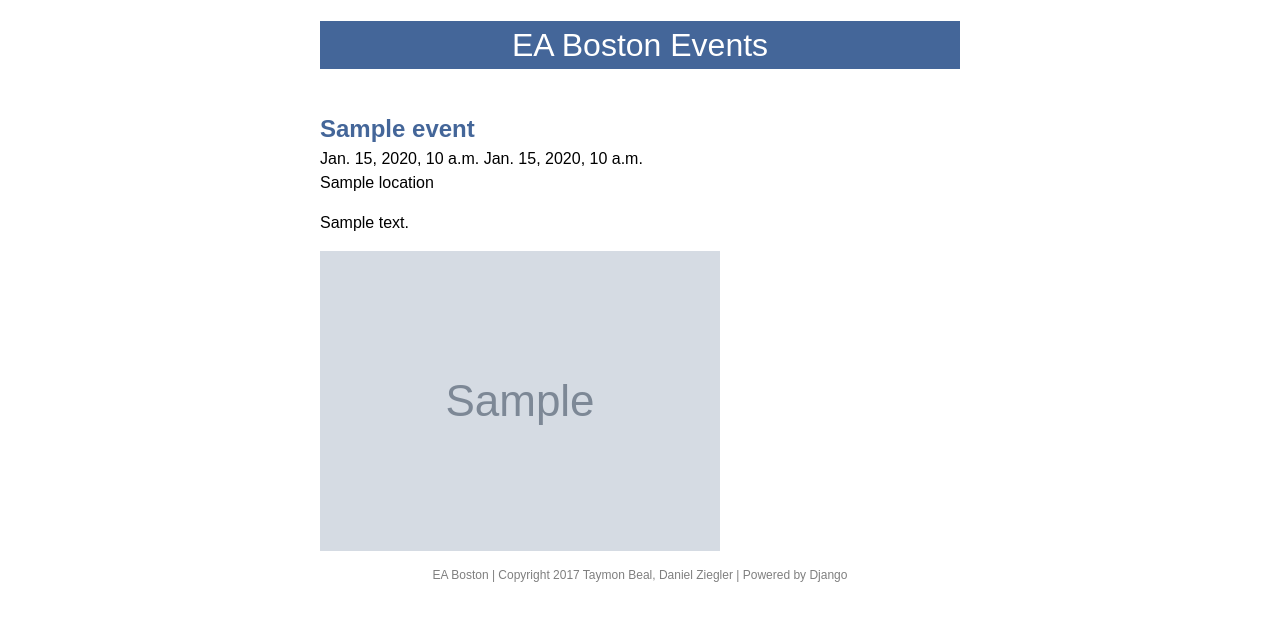
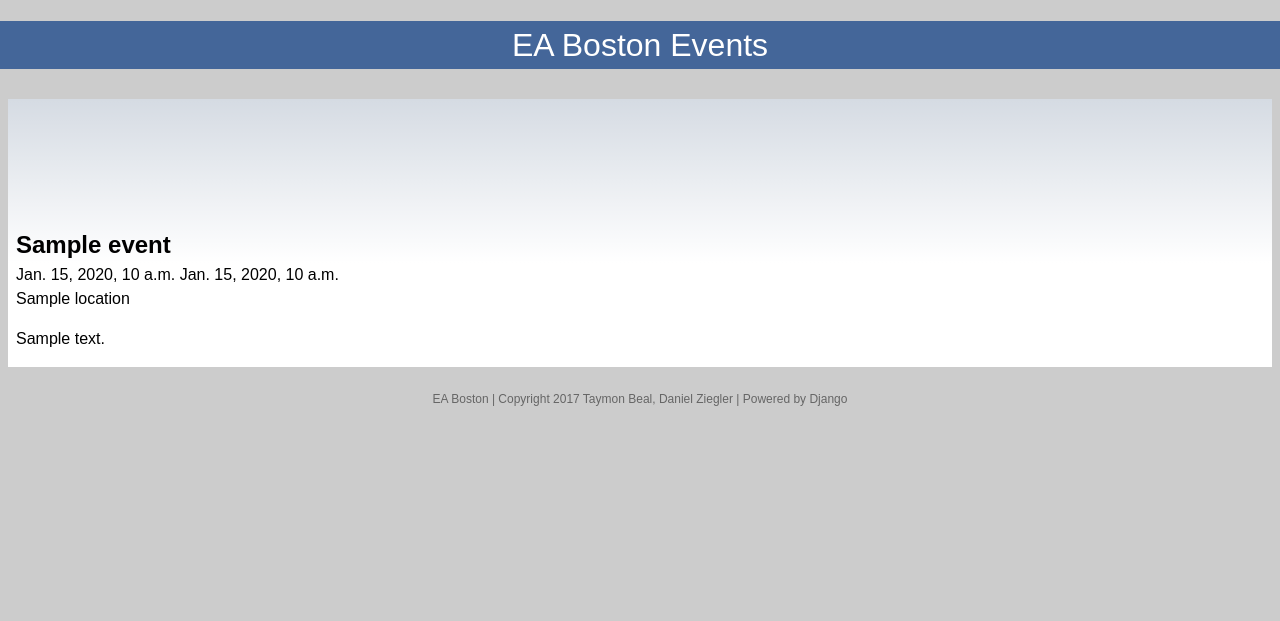
Before and after one commit to taymonbeal/eamail, a Django app: template project/events/templates/events/event_list.html in a window 1280 px wide. Shown: the top 621 px of the page. Run offline with Django 3.2, Linux system fonts and the light colour scheme; the template is opened without the code that fills it: most values are stand-ins (such as "Sample title", 1, 10 or a date in 2020); grey boxes marked "Sample" are stand-in pictures.

Commit message:
using flexboxes to tile events, with event pics as header backgrounds

```diff
--- a/project/events/static/css/simplesheet.css
+++ b/project/events/static/css/simplesheet.css
@@ -1,9 +1,8 @@
 body {
-	background-color: #fff;
+	background-color: #ccc;
 	color: #000;
 	font-family: sans-serif;
 	line-height: 1.5;
-	max-width: 40em;
 	margin: 0 auto;
 }
 footer {
@@ -12,16 +11,13 @@ footer {
 	text-align: center;
 	opacity: 0.5;
 }
-main h1 { color: #469; }
 header h1 { background-color: #469; color: #fff; text-align: center; font-weight: normal; }
-.event {
-	display: flex;
-	align-items: top;
-	flex-wrap: wrap;
-	justify-content: space-between;
-	flex-direction: row;
-}
-.event .eventtext { flex-basis: 60%; }
-.event .eventimage { flex-basis: 30%; flex-shrink: 1; }
-.event h1 { margin-bottom: 0; }
-.event address { font-style: unset; }
+
+main { display: flex; flex-flow: row wrap; }
+
+article.event { margin: 0.5rem; background-color: #fff; flex: 1 0 23%; min-width: 15em; }
+article.event:nth-last-child(2):nth-child(4n) { min-width: 33%; }
+article.event div.eventpic { background-size: cover;}
+article.event h1 { color: #000; padding: 8rem 0.5rem 0; background-image: linear-gradient(transparent, white); margin: 0;}
+article.event div.eventbody { padding-left: 0.5rem; padding-right: 0.5rem; }
+article.event address { font-style: unset; }
--- a/project/events/templates/events/event_list.html
+++ b/project/events/templates/events/event_list.html
@@ -9,14 +9,15 @@
     <main>
       {% for event in event_list %}
         <article class="event">
-          <div class="eventtext">
-          <h1>{{ event.name }}</h1>
-          <time datetime="{{ event.start_time|date:'c' }}">{{ event.start_time }}</time>
+          <div class="eventpic" style="background-image: url('{{ event.picture.url }}')">
+            <h1>{{ event.name }}</h1>
+          </div>
+          <div class="eventbody">
+            <time datetime="{{ event.start_time|date:'c' }}">{{ event.start_time }}</time>
           {% if event.end_time %}<time datetime="{{ event.end_time|date:'c' }}">{{ event.end_time }}</time>{% endif %}
-          <address>{{ event.location }}</address>
-          <p>{{ event.description }}</p>
+            <address>{{ event.location }}</address>
+            <p>{{ event.description }}</p>
           </div>
-          <img src="{{ event.picture.url }}" alt="" class="eventpic">
         </article>
       {% endfor %}
     </main>
```
